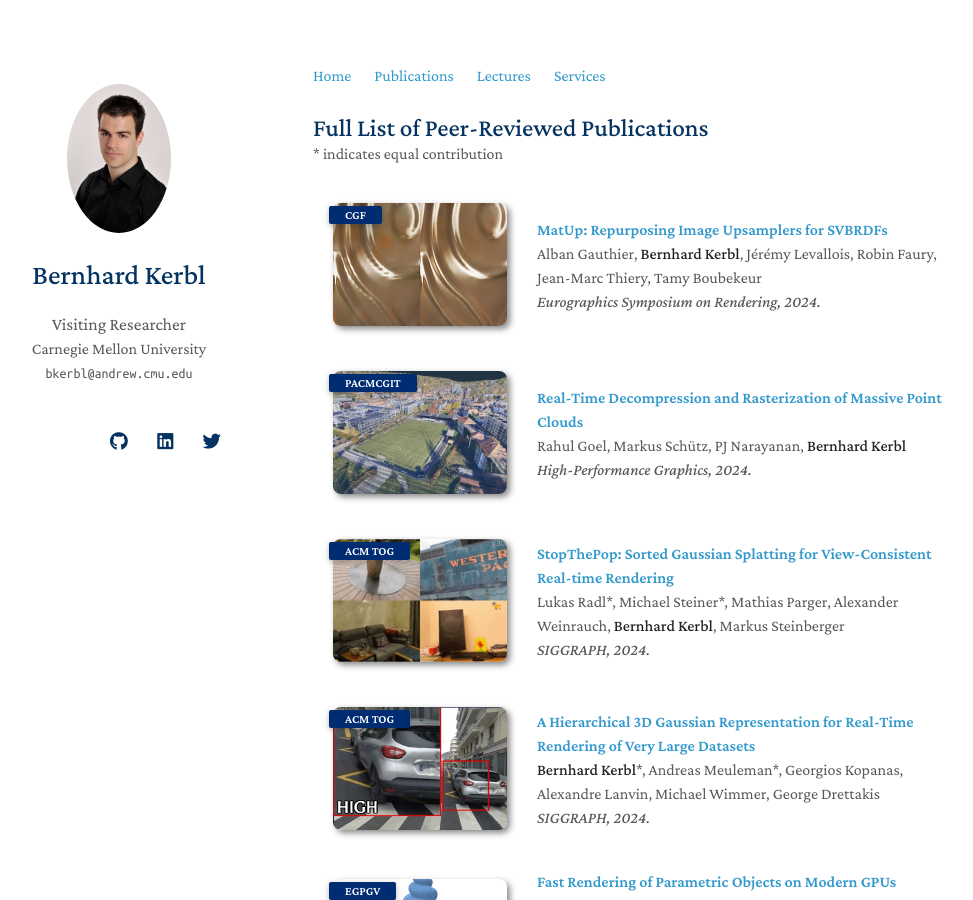
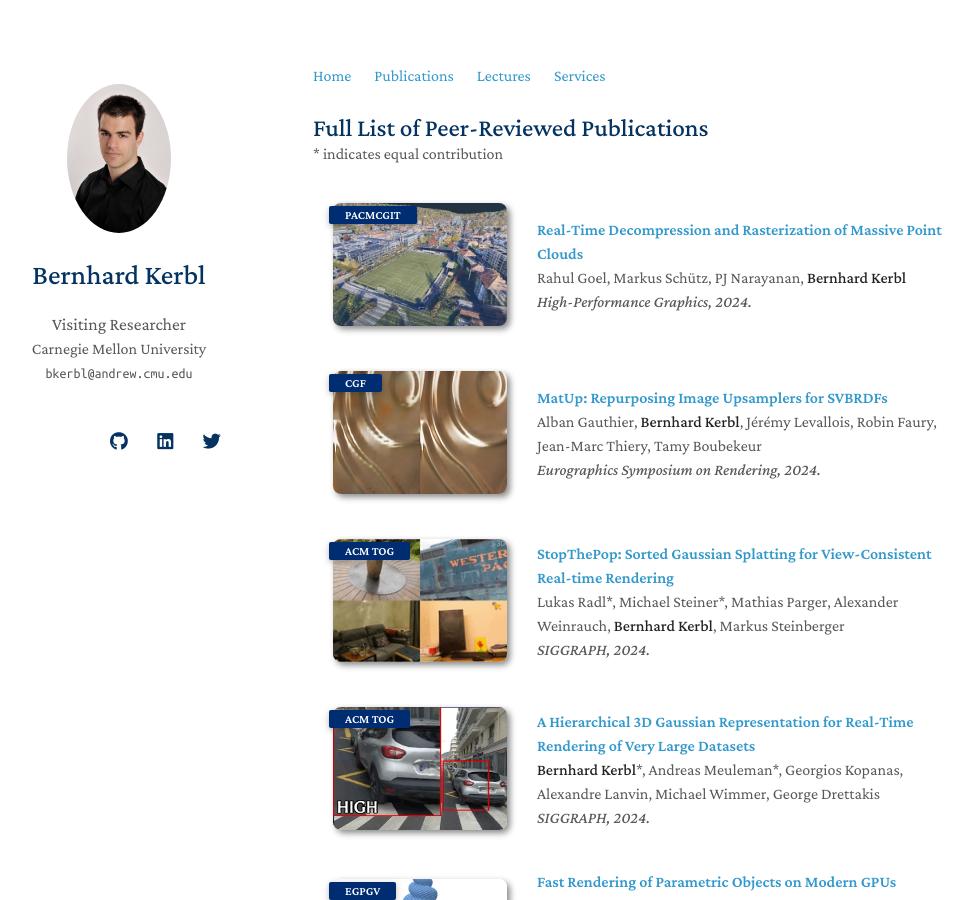
Before and after one commit to Snosixtyboo/snosixtyboo.github.io, a Jekyll site: the page built from publications.md, in a window 1280 px wide and 900 px high. Shown: the whole window, without its empty margins (157-1130 px from the left). Built offline with Jekyll 4.4.1, drawn with Linux system fonts in a browser that asks for light colours; nearby versions of some CDN libraries; a style sheet for code colours, icons or effects is not loaded; some of the changed lines change nothing that is shown.

Commit message:
Added pub

```diff
--- a/_data/publications.yml
+++ b/_data/publications.yml
@@ -1,4 +1,10 @@
 main:
+
+  - title: "Real-Time Decompression and Rasterization of Massive Point Clouds"
+    authors: Rahul Goel, Markus Schütz, PJ Narayanan, <strong>Bernhard Kerbl</strong>
+    conference_short: PACMCGIT
+    conference: High-Performance Graphics, 2024.
+    image: ./assets/img/pose2.jpg
 
   - title: "MatUp: Repurposing Image Upsamplers for SVBRDFs"
     authors: Alban Gauthier, <strong>Bernhard Kerbl</strong>, Jérémy Levallois, Robin Faury, Jean-Marc Thiery, Tamy Boubekeur
@@ -6,11 +12,6 @@ main:
     conference: Eurographics Symposium on Rendering, 2024.
     image: ./assets/img/MatUp.png
 
-  - title: "Real-Time Decompression and Rasterization of Massive Point Clouds"
-    authors: Rahul Goel, Markus Schütz, PJ Narayanan, <strong>Bernhard Kerbl</strong>
-    conference_short: PACMCGIT
-    conference: High-Performance Graphics, 2024.
-    image: ./assets/img/pose2.jpg
 
   - title: "StopThePop: Sorted Gaussian Splatting for View-Consistent Real-time Rendering"
     authors: Lukas Radl*, Michael Steiner*, Mathias Parger, Alexander Weinrauch, <strong>Bernhard Kerbl</strong>, Markus Steinberger
```
